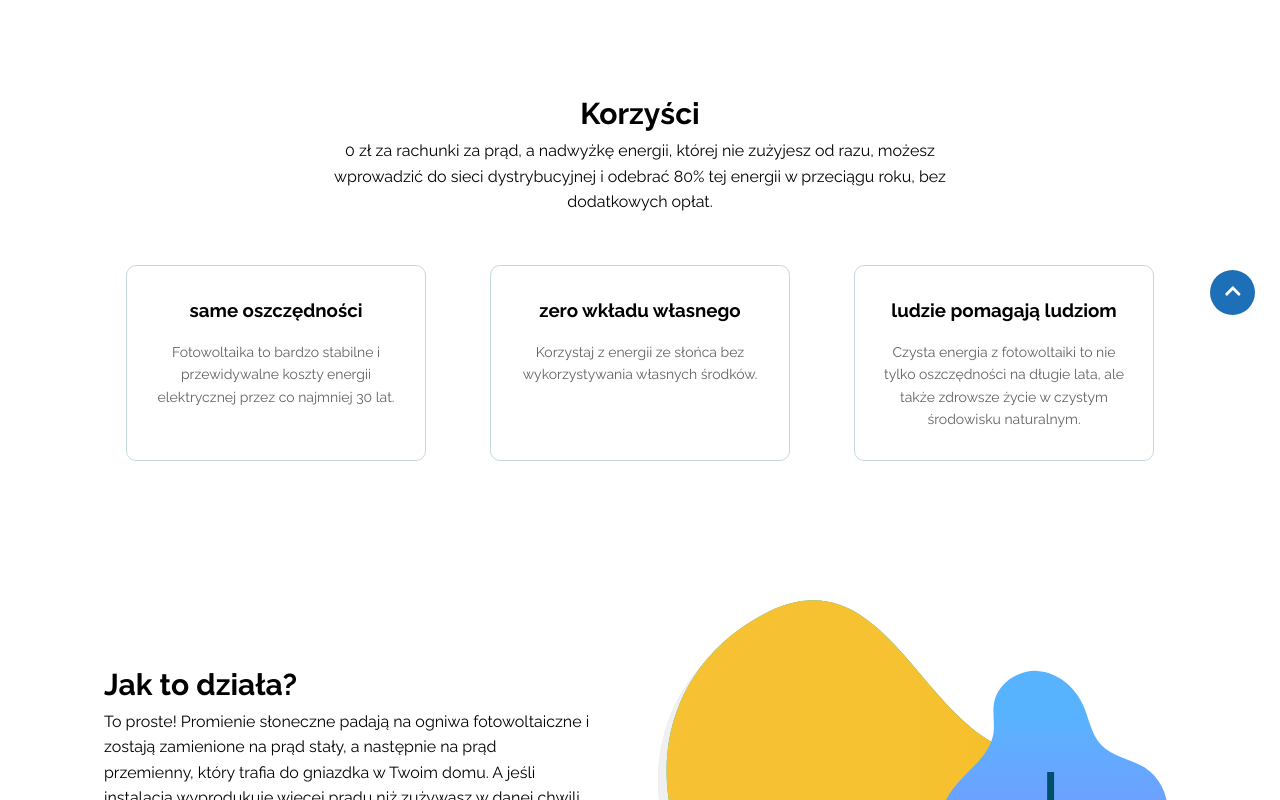
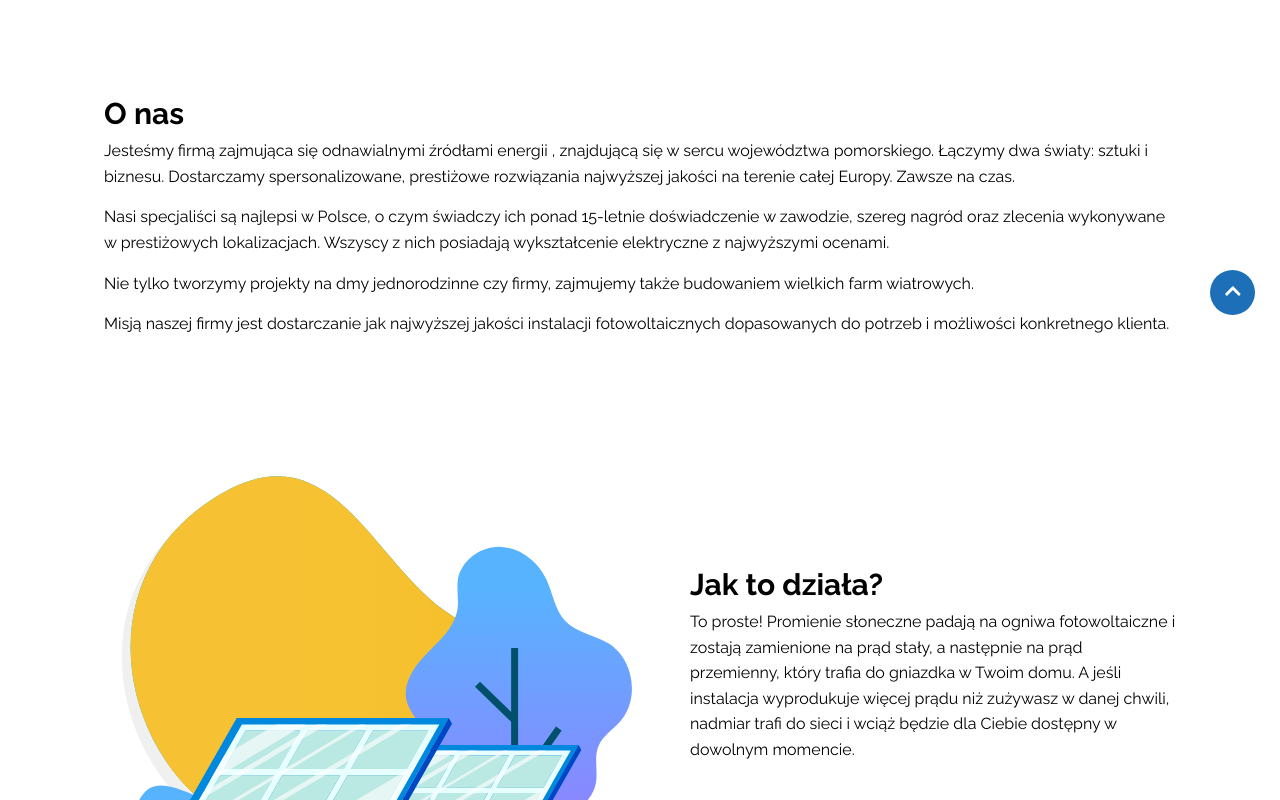
Before and after one commit to RafalOpacki/PGPF, a React (Create React App) app: page / in a window 1280 px wide. Shown: the part 460-1260 px from the top of the page. Built offline with nearby package versions, Linux system fonts and the light colour scheme.

Commit message:
Add about section

```diff
--- a/src/App.js
+++ b/src/App.js
@@ -4,15 +4,17 @@ import BackToTopComponent from './components/BackToTopComponent/BackToTopCompone
 import HomeSection from './components/HomeSection/HomeSection';
 import BenefitsSection from './components/BenefitsSection/BenefitsSection';
 import HowItWorksSection from './components/HowItWorksSection/HowItWorksSection';
+import AboutSection from './components/AboutSection/AboutSection';
 
 function App() {
   return (
     <div className='App'>
       <NavbarComponent />
+      <HomeSection />
+      <AboutSection />
+      <HowItWorksSection />
+      <BenefitsSection />
       <BackToTopComponent />
-      <HomeSection />
-      <BenefitsSection />
-      <HowItWorksSection />
     </div>
   );
 }
--- /dev/null
+++ b/src/components/AboutSection/AboutSection.jsx
@@ -0,0 +1,34 @@
+import React from 'react';
+import { sections } from '../../constants/sections';
+import './aboutSection.css';
+
+const AboutSection = () => {
+  return (
+    <section id={sections.about} className='about-section__wrapper'>
+      <h2 className='about-section__header'>O nas</h2>
+      <p className='about-section__text'>
+        Jesteśmy firmą zajmująca się odnawialnymi źródłami energii , znajdującą
+        się w sercu województwa pomorskiego. Łączymy dwa światy: sztuki i
+        biznesu. Dostarczamy spersonalizowane, prestiżowe rozwiązania najwyższej
+        jakości na terenie całej Europy. Zawsze na czas.
+      </p>
+      <p className='about-section__text'>
+        Nasi specjaliści są najlepsi w Polsce, o czym świadczy ich ponad
+        15-letnie doświadczenie w zawodzie, szereg nagród oraz zlecenia
+        wykonywane w prestiżowych lokalizacjach. Wszyscy z nich posiadają
+        wykształcenie elektryczne z najwyższymi ocenami.
+      </p>
+      <p className='about-section__text'>
+        Nie tylko tworzymy projekty na dmy jednorodzinne czy firmy, zajmujemy
+        także budowaniem wielkich farm wiatrowych.
+      </p>
+      <p className='about-section__text'>
+        Misją naszej firmy jest dostarczanie jak najwyższej jakości instalacji
+        fotowoltaicznych dopasowanych do potrzeb i możliwości konkretnego
+        klienta.
+      </p>
+    </section>
+  );
+};
+
+export default AboutSection;
--- /dev/null
+++ b/src/components/AboutSection/aboutSection.css
@@ -0,0 +1,18 @@
+.about-section__wrapper {
+  padding: 100px 5% 0;
+  width: 100%;
+  max-width: 1200px;
+  margin: 0 auto;
+}
+
+.about-section__header {
+  font-size: 30px;
+}
+
+.about-section__text {
+  margin-bottom: 15px;
+}
+
+.about-section__text:last-of-type {
+  margin-bottom: 0;
+}
--- a/src/components/HowItWorksSection/HowItWorksSection.jsx
+++ b/src/components/HowItWorksSection/HowItWorksSection.jsx
@@ -8,12 +8,12 @@ import HowItWorksSectionHeader from './HowItWorksSectionHeader/HowItWorksSection
 const HowItWorksSection = () => {
   return (
     <section id={sections.howItWorks} className='how-it-works-section__wrapper'>
-      <HowItWorksSectionHeader />
       <ImageComponent
         src={howItWorksImage}
         alt='how it works'
         className='how-it-works-section__image'
       />
+      <HowItWorksSectionHeader />
     </section>
   );
 };
--- a/src/components/HowItWorksSection/HowItWorksSectionHeader/howItWorksSectionHeader.css
+++ b/src/components/HowItWorksSection/HowItWorksSectionHeader/howItWorksSectionHeader.css
@@ -1,5 +1,5 @@
 .how-it-works-header__wrapper {
-  margin: 0 auto 50px;
+  margin: 50px auto 0;
   text-align: center;
 }
 
@@ -11,6 +11,6 @@
   .how-it-works-header__wrapper {
     max-width: 50%;
     text-align: left;
-    margin-right: 50px;
+    margin: 0 0 0 50px;
   }
 }
--- a/src/components/MenuComponent/const.js
+++ b/src/components/MenuComponent/const.js
@@ -1,22 +1,28 @@
+import { sections } from '../../constants/sections';
+
 export const menuItems = [
   {
-    section: 'home',
+    section: sections.home,
     label: 'Home',
   },
   {
-    section: 'benefits',
+    section: sections.about,
+    label: 'O nas',
+  },
+  {
+    section: sections.howItWorks,
+    label: 'Jak to działa?',
+  },
+  {
+    section: sections.benefits,
     label: 'Korzyści',
   },
   {
-    section: 'howItWorks',
-    label: 'Jak to działa?',
-  },
-  {
-    section: 'purchase',
+    section: sections.purchase,
     label: 'Proces zakupu',
   },
   {
-    section: 'contact',
+    section: sections.contact,
     label: 'Kontakt',
   },
 ];
--- a/src/components/MenuComponent/menuComponent.css
+++ b/src/components/MenuComponent/menuComponent.css
@@ -8,7 +8,7 @@
   display: grid;
   padding: 50px 0;
   transition: transform 0.3s linear;
-  grid-template-rows: repeat(5, auto);
+  grid-template-rows: repeat(6, auto);
   place-items: center;
   width: 100vw;
   height: 100vh;
@@ -21,7 +21,7 @@
 @media (min-width: 1024px) {
   .menu {
     display: grid;
-    grid-template-columns: repeat(5, auto);
+    grid-template-columns: repeat(6, auto);
     transition: transform 0.3s linear;
     grid-gap: 15px;
   }
--- a/src/constants/sections.js
+++ b/src/constants/sections.js
@@ -1,5 +1,6 @@
 export const sections = {
   home: 'home',
+  about: 'about',
   benefits: 'benefits',
   howItWorks: 'howItWorks',
   purchase: 'purchase',
```
